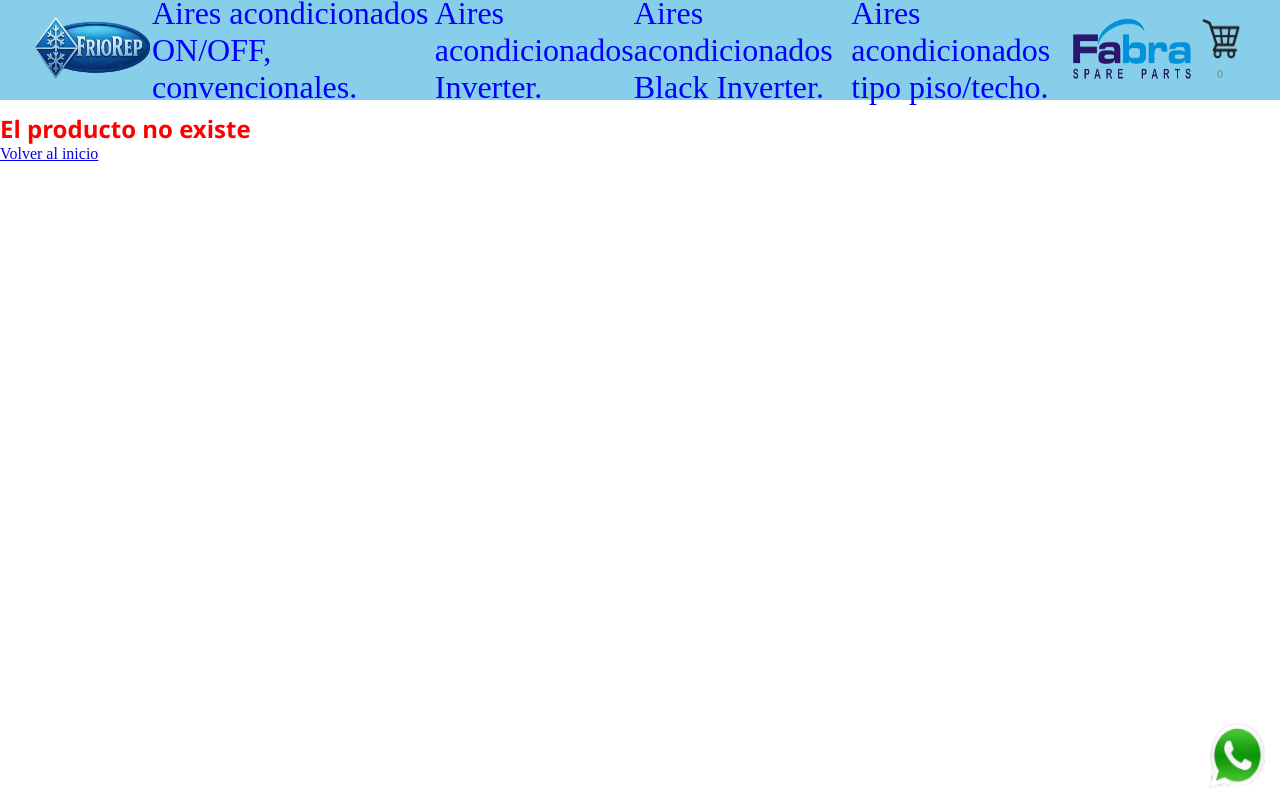
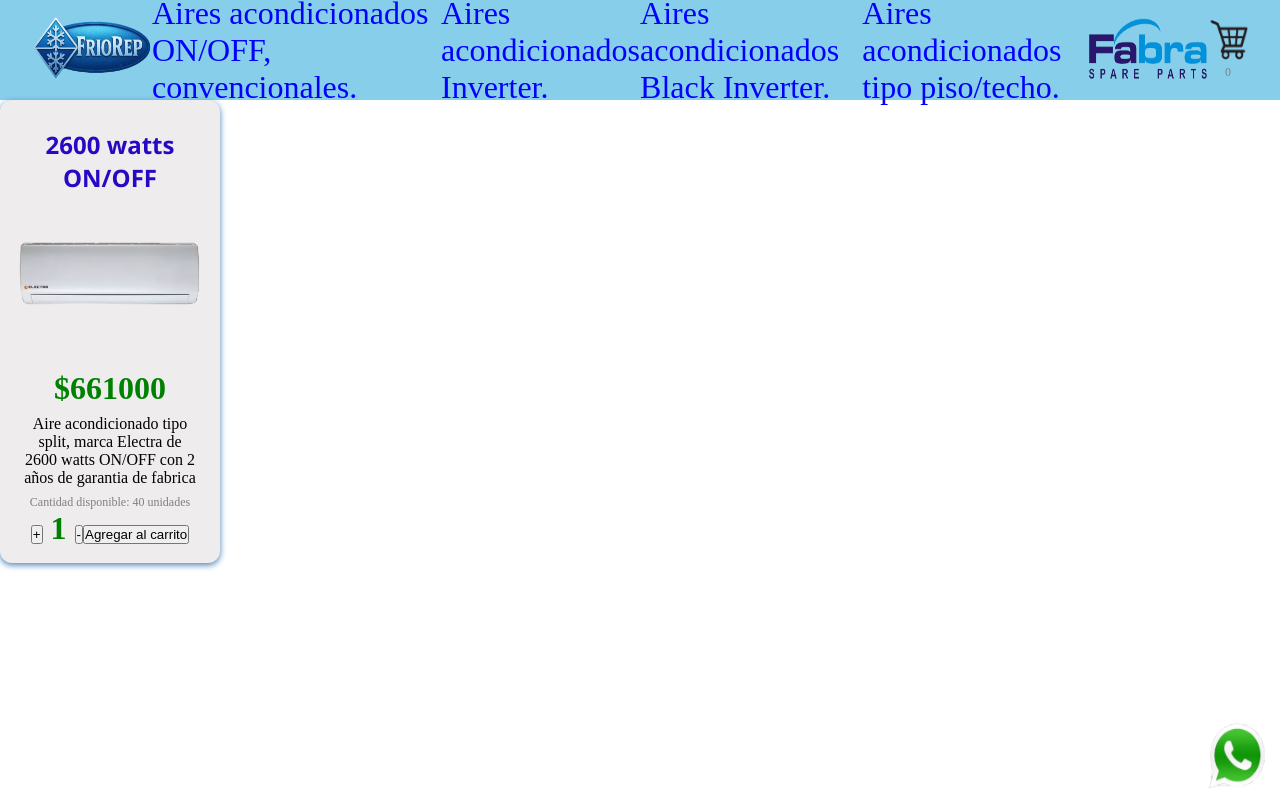
Before and after one commit to DiegoFacundoFerreyra/friorep, a React (Vite) app: page /item/1 in a window 1280 px wide. Built offline with nearby package versions, Linux system fonts and the light colour scheme; no server answers.

Commit message:
Ahora puedo seguir hasta que vuelta a tocar api

```diff
--- a/package.json
+++ b/package.json
@@ -10,6 +10,8 @@
     "preview": "vite preview"
   },
   "dependencies": {
+    "axios": "^1.13.2",
+    "fetch": "^1.1.0",
     "react": "^19.2.0",
     "react-dom": "^19.2.0",
     "react-icons": "^5.5.0",
--- a/src/components/CartWidget.jsx
+++ b/src/components/CartWidget.jsx
@@ -27,20 +27,15 @@
 //Ejemplo típico:
 //<CartWidget counter={cart.length} />
 
-const CartWidget = (props) => {
+const CartWidget = ({ counter }) => {
   return (
     <div>
-      <span>
-        <a href="/">
-          <img
-            src="../carrito.png"
-            alt="Carrito"
-            name="Carrito"
-            style={{ width: "40px", height: "40px" }}
-          />
-        </a>
-      </span>
-      <small className="cart-counter"> {props.counter}</small>
+      <img
+        src="/carrito.png"
+        alt="Carrito"
+        style={{ width: "40px", height: "40px" }}
+      />
+      <small className="cart-counter">{counter}</small>
     </div>
   );
 };
--- a/src/components/CheckOut.jsx
+++ b/src/components/CheckOut.jsx
@@ -107,7 +107,7 @@ import { useContext, useState } from "react";
 import { CartContext } from "../context/CartContext";
 import { Link } from "react-router-dom";
 import EmptyCart from "./EmptyCart";
-import { createOrder } from "../service/api";
+import { createOrderMock } from "../mock/AsyncMock";
 
 const CheckOut = () => {
   const [buyer, setBuyer] = useState({});
@@ -152,7 +152,7 @@ const CheckOut = () => {
     };
 
     try {
-      const res = await createOrder(orden);
+      const res = await createOrderMock(orden);
 
       setOrderID(res.id);
       clearCart();
@@ -175,7 +175,6 @@ const CheckOut = () => {
     }
   };
 
-  // 🧺 Evita entrar al checkout con carrito vacío
   if (!cart.length && !orderID) {
     return <EmptyCart />;
   }
--- a/src/components/ItemDetail.jsx
+++ b/src/components/ItemDetail.jsx
@@ -154,7 +154,7 @@ const ItemDetail = ({ detalle }) => {
             Volver al catálogo
           </Link>
         ) : (
-          <ItemCount stock={stockActual} ondAdd={onAdd} />
+          <ItemCount stock={stockActual} onAdd={onAdd} />
         )}
       </div>
     </div>
--- a/src/components/ItemDetailContainer.jsx
+++ b/src/components/ItemDetailContainer.jsx
@@ -101,7 +101,7 @@ import { useEffect, useState } from "react";
 import { Link, useParams } from "react-router-dom";
 import ItemDetail from "./ItemDetail";
 import LoaderComponent from "./LoaderComponents";
-import { getProductById } from "../service/api";
+import { getOneProduct } from "../mock/AsyncMock";
 
 const ItemDetailContainer = () => {
   const [detalle, setDetalle] = useState(null);
@@ -114,8 +114,9 @@ const ItemDetailContainer = () => {
     const fetchProduct = async () => {
       setLoading(true);
       setInvalid(false);
+
       try {
-        const data = await getProductById(id);
+        const data = await getOneProduct(id);
         setDetalle(data);
       } catch (error) {
         console.log(error);
--- a/src/components/ItemListContainer.jsx
+++ b/src/components/ItemListContainer.jsx
@@ -67,7 +67,7 @@
 import "../css/ItemListContainer.css";
 import { useEffect, useState } from "react";
 import { useParams } from "react-router-dom";
-import { getProducts, getProductsByCategory } from "../service/api";
+import { getProducts, getProductsByCategory } from "../mock/AsyncMock";
 import ItemList from "./ItemList";
 
 const ItemListContainer = ({ mensaje }) => {
--- a/src/mock/AsynkMock.jsx
+++ b/src/mock/AsyncMock.jsx
@@ -1,165 +1,149 @@
+// 📦 BASE DE DATOS FALSA (PRODUCTOS)
 export const products = [
   {
     id: 1,
     name: "2600 watts ON/OFF",
     description:
-      "Aire acondicionado tipo split, marca Electra de 2600 watts ON/FF con 2 años de garantia de fabrica",
+      "Aire acondicionado tipo split, marca Electra de 2600 watts ON/OFF con 2 años de garantia de fabrica",
     category: "aires",
     subcategory: "convencional",
     stock: 40,
     price: 661000,
     img: "/destacados/onoff1.png",
   },
-
   {
     id: 2,
     name: "3200 watts ON/OFF",
     description:
-      "Aire acondicionado tipo split, marca Electra de 3200 watts ON/FF con 2 años de garantia de fabrica",
+      "Aire acondicionado tipo split, marca Electra de 3200 watts ON/OFF con 2 años de garantia de fabrica",
     category: "aires",
     subcategory: "convencional",
     stock: 40,
     price: 685000,
     img: "/destacados/onoff2.png",
   },
-
   {
     id: 3,
     name: "5200 watts ON/OFF",
     description:
-      "Aire acondicionado tipo split, marca Electra de 5200 watts ON/FF con 2 años de garantia de fabrica",
+      "Aire acondicionado tipo split, marca Electra de 5200 watts ON/OFF con 2 años de garantia de fabrica",
     category: "aires",
     subcategory: "convencional",
     stock: 40,
     price: 889000,
     img: "/destacados/onoff3.png",
   },
-
   {
     id: 4,
     name: "6500 watts ON/OFF",
     description:
-      "Aire acondicionado tipo split, marca Electra de 6500 watts ON/FF con 2 años de garantia de fabrica",
+      "Aire acondicionado tipo split, marca Electra de 6500 watts ON/OFF con 2 años de garantia de fabrica",
     category: "aires",
     subcategory: "convencional",
     stock: 40,
     price: 1012000,
     img: "/destacados/onoff4.png",
   },
-
   {
     id: 5,
     name: "2600 watts Inverter",
     description:
-      "Aire acondicionado tipo split, marca Electra de 2600 watts con tecnologia Inverter y 3 años de garantia de fabrica",
+      "Aire acondicionado tipo split, marca Electra de 2600 watts Inverter con 3 años de garantia",
     category: "aires",
     subcategory: "inverter",
     stock: 40,
     price: 689000,
     img: "/destacados/inverter1.png",
   },
-
   {
     id: 6,
     name: "3500 watts Inverter",
     description:
-      "Aire acondicionado tipo split, marca Electra de 3500 watts con tecnologia Inverter y 3 años de garantia de fabrica",
+      "Aire acondicionado tipo split, marca Electra de 3500 watts Inverter con 3 años de garantia",
     category: "aires",
     subcategory: "inverter",
     stock: 40,
     price: 778000,
     img: "/destacados/inverter2.png",
   },
-
   {
     id: 7,
     name: "5300 watts Inverter",
     description:
-      "Aire acondicionado tipo split, marca Electra de 5300 watts con tecnologia Inverter y 3 años de garantia de fabrica",
+      "Aire acondicionado tipo split, marca Electra de 5300 watts Inverter con 3 años de garantia",
     category: "aires",
     subcategory: "inverter",
     stock: 40,
     price: 984000,
     img: "/destacados/inverter3.png",
   },
-
   {
     id: 8,
     name: "6900 watts Inverter",
     description:
-      "Aire acondicionado tipo split, marca Electra de 6900 watts con tecnologia Inverter y 3 años de garantia de fabrica",
+      "Aire acondicionado tipo split, marca Electra de 6900 watts Inverter con 3 años de garantia",
     category: "aires",
     subcategory: "inverter",
     stock: 40,
     price: 1142000,
     img: "/destacados/inverter4.png",
   },
-
   {
     id: 9,
     name: "3500 watts Black",
     description:
-      "Aire acondicionado tipo split, marca Electra de 3500 watts inverter con 3 años de garantia de fabrica. Este equipo es de color negro y cuenta con WI FI para que lo prendas desde donde quieras y cuando llegues, el lugar tenga la temperatura que tanto queres. Tambien tiene un sistema de filtros especiales que te purifican el aire",
+      "Aire acondicionado inverter negro con WiFi y filtros purificadores",
     category: "aires",
     subcategory: "black",
     stock: 40,
     price: 914000,
     img: "/destacados/Xblackch.png",
   },
-
   {
     id: 10,
     name: "5300 watts Black",
     description:
-      "Aire acondicionado tipo split, marca Electra de 3500 watts inverter con 3 años de garantia de fabrica. Este equipo es de color negro y cuenta con WI FI para que lo prendas desde donde quieras y cuando llegues, el lugar tenga la temperatura que tanto queres. Tambien tiene un sistema de filtros especiales que te purifican el aire",
+      "Aire acondicionado inverter negro con WiFi y filtros purificadores",
     category: "aires",
     subcategory: "black",
     stock: 40,
     price: 1441000,
     img: "/destacados/Xblackgde.png",
   },
-
   {
     id: 11,
     name: "15000 frigorias ON/OFF",
-    description:
-      "Aire acondicionado tipo piso-techo, marca Electra de 15000 frigorias ON/FF con 1 años de garantia de fabrica",
+    description: "Aire acondicionado piso-techo ON/OFF con 1 año de garantia",
     category: "aires",
     subcategory: "pisotecho",
     stock: 20,
     price: 2785000,
     img: "/destacados/15onoff.png",
   },
-
   {
     id: 12,
     name: "18000 frigorias ON/OFF",
-    description:
-      "Aire acondicionado tipo piso-techo, marca Electra de 18000 frigorias ON/FF con 1 años de garantia de fabrica",
+    description: "Aire acondicionado piso-techo ON/OFF con 1 año de garantia",
     category: "aires",
     subcategory: "pisotecho",
     stock: 20,
     price: 3020000,
     img: "/destacados/15inverter.png",
   },
-
   {
     id: 13,
     name: "15000 frigorias Inverter",
-    description:
-      "Aire acondicionado tipo piso-techo, marca Electra de 18000 frigorias ON/FF con 1 años de garantia de fabrica",
+    description: "Aire acondicionado piso-techo Inverter con 1 año de garantia",
     category: "aires",
     subcategory: "pisotecho",
     stock: 20,
     price: 3504000,
     img: "/destacados/15inverter.png",
   },
-
   {
     id: 14,
     name: "18000 frigorias Inverter",
-    description:
-      "Aire acondicionado tipo piso-techo, marca Electra de 18000 frigorias ON/FF con 1 años de garantia de fabrica",
+    description: "Aire acondicionado piso-techo Inverter con 1 año de garantia",
     category: "aires",
     subcategory: "pisotecho",
     stock: 20,
@@ -168,24 +152,49 @@ export const products = [
   },
 ];
 
+// ⏳ Simula tiempo de servidor
+const delay = (time) => new Promise((resolve) => setTimeout(resolve, time));
 let error = false;
+
 export const getProducts = () => {
-  return new Promise((resolve, reject) => {
+  return new Promise((resolve) => {
     setTimeout(() => {
-      if (error) {
-        reject("Se produjo un error. Intente mas tarde.");
-      } else {
-        resolve(products);
-      }
-    }, 2000);
+      resolve(products);
+    }, 1000);
   });
 };
 
 export const getOneProduct = (id) => {
+  return new Promise((resolve, reject) => {
+    setTimeout(() => {
+      const product = products.find((item) => item.id === Number(id));
+      product ? resolve(product) : reject("Producto no encontrado");
+    }, 1000);
+  });
+};
+
+// ===================
+// CREAR ORDEN (MOCK)
+// ===================
+
+export const createOrderMock = (order) => {
   return new Promise((resolve) => {
     setTimeout(() => {
-      let product = products.find((item) => item.id === Number(id));
-      resolve(product);
-    }, 2000);
+      resolve({
+        id: Date.now(), // ID falso tipo Firebase
+        ...order,
+      });
+    }, 1500);
   });
 };
+
+export const getProductsByCategory = (type, subcategory) => {
+  return new Promise((resolve) => {
+    setTimeout(() => {
+      const filtered = products.filter(
+        (item) => item.category === type && item.subcategory === subcategory
+      );
+      resolve(filtered);
+    }, 1000);
+  });
+};
--- a/src/service/api.jsx
+++ b/src/service/api.jsx
@@ -1,6 +1,6 @@
-// src/service/api.js
+/* // src/service/api.js
 
-const API_URL = "https://tu-api.com"; // después lo cambiás por la real
+const API_URL = "https://rickandmortyapi.com/api/character";
 
 // 🔹 Obtener TODOS los productos
 export const getProducts = async () => {
@@ -45,3 +45,6 @@ export const createOrder = async (order) => {
 
   return response.json();
 };
+
+export default Api;
+ */
```
Also changed, not shown: 1 other file (tests, documents, lock files or other folders).
